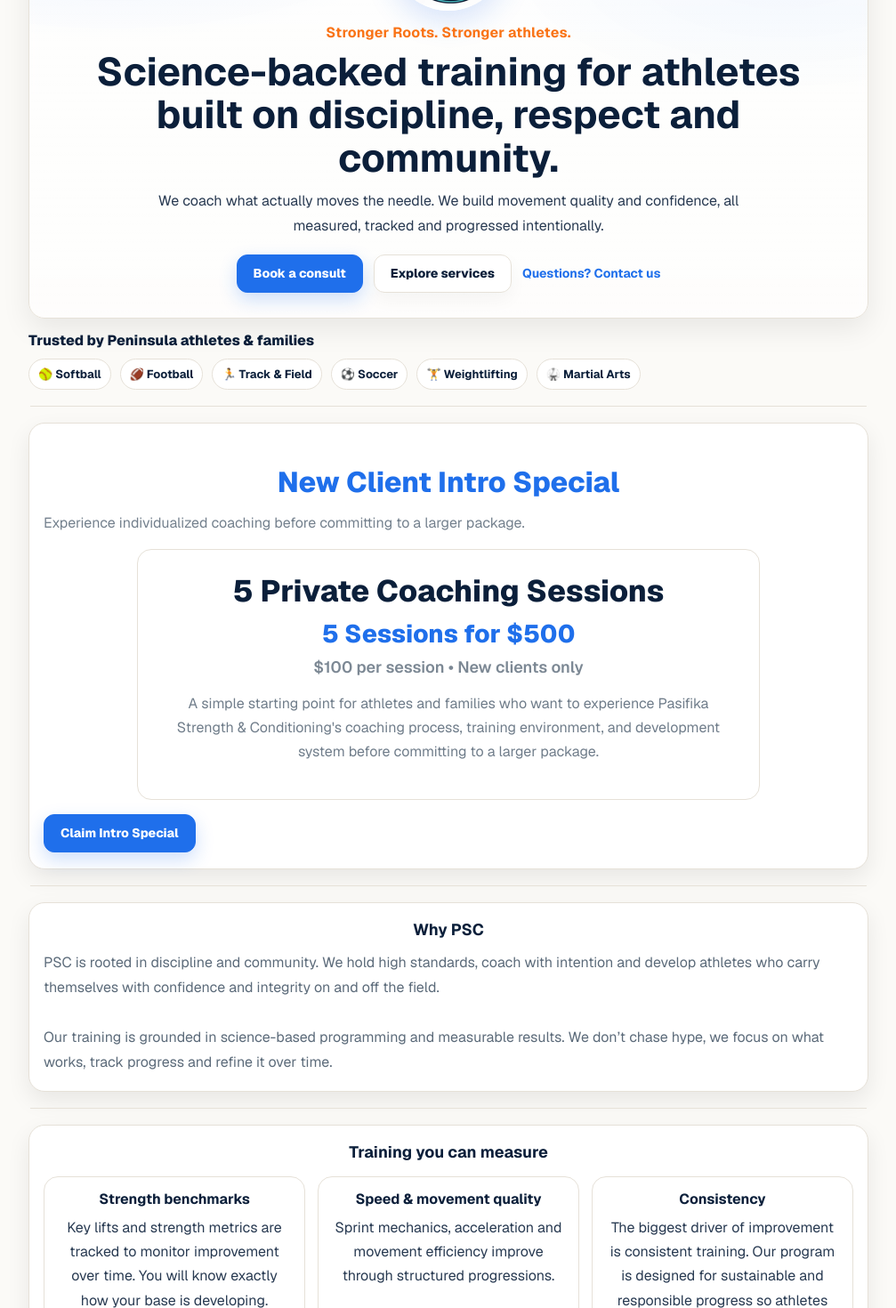
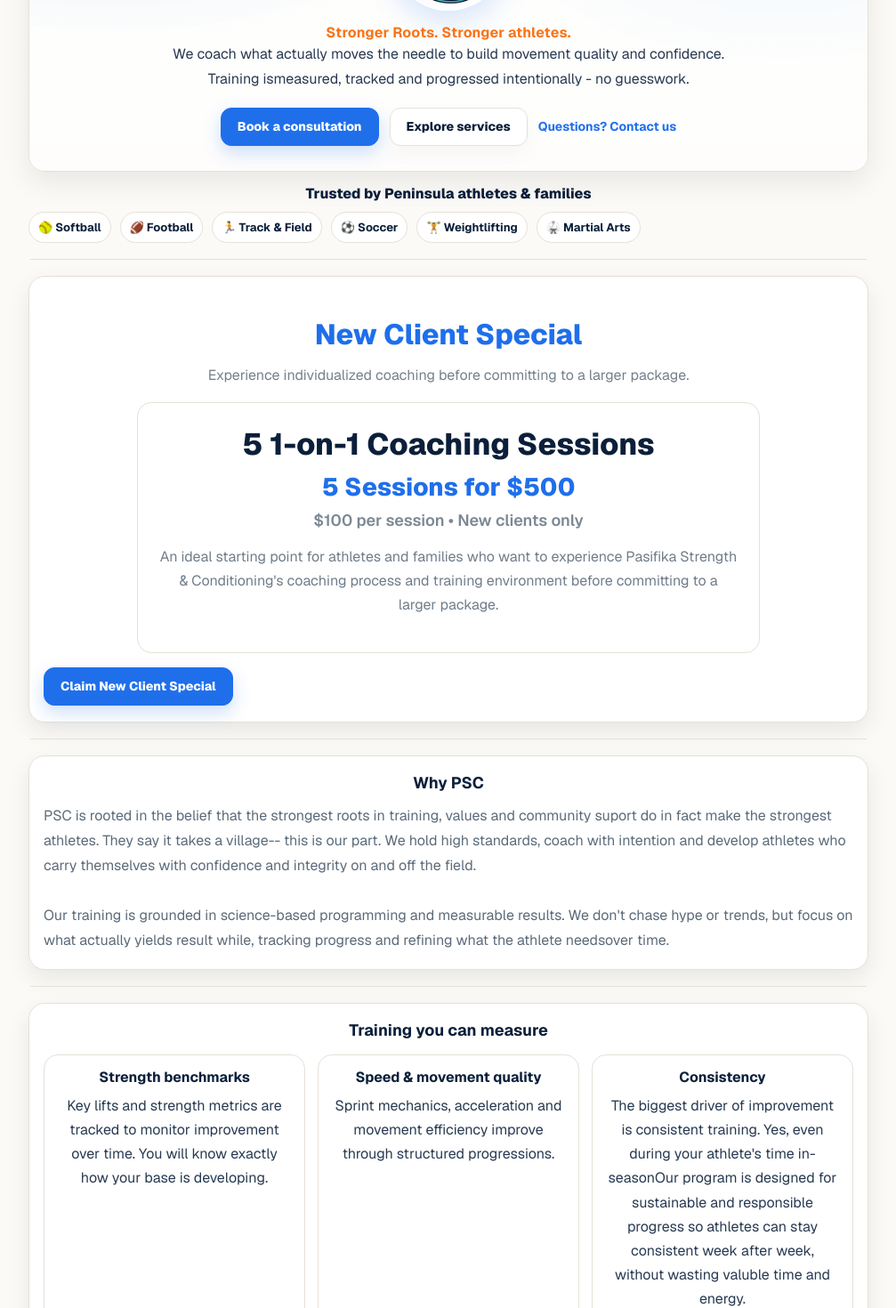
Before and after one commit to UHE4VY/pasifika-sc, a Next.js app: page / in a window 1280 px wide. Shown: the part 260-1730 px from the top of the page at 89% size, without its empty margins (136-1143 px from the left). Built offline with nearby package versions, Linux system fonts and the light colour scheme.

Commit message:
Edits to homepage and correction of CTA button book a consultation

```diff
--- a/app/page.tsx
+++ b/app/page.tsx
@@ -26,18 +26,17 @@
 
             <p style={kickerStyle}>Stronger Roots. Stronger athletes.</p>
 
-            <h1 style={titleStyle}>
-              Science-backed training for athletes built on discipline, respect and community.
-            </h1>
 
             <p style={subtitleStyle}>
-              We coach what actually moves the needle. We build movement
-              quality and confidence, all measured, tracked and progressed intentionally.
+              We coach what actually moves the needle to build movement
+              quality and confidence.
+              Training ismeasured, tracked and progressed intentionally -
+              no guesswork.
             </p>
 
             <div style={ctaRowStyle}>
               <CallToAction href="/schedule" variant="primary">
-                Book a consult
+                Book a consultation
               </CallToAction>
 
               <CallToAction href="/services" variant="secondary">
@@ -55,7 +54,10 @@
         <section style={credStyle}>
           <div style={trustBarStyle}>
             <div style={trustTitleStyle}>
-              Trusted by Peninsula athletes &amp; families
+              <span style={{ display: "block", textAlign: "center", width: "100%" }}>
+                Trusted by Peninsula athletes &amp; families
+              </span>
+
             </div>
 
             <div style={trustItemsStyle}>
@@ -82,11 +84,13 @@
     textAlign: "center",
   }}
 >
-  New Client Intro Special
+  New Client Special
 </h2>
 
   <p style={cardBodyStyle}>
-    Experience individualized coaching before committing to a larger package.
+    <span style={{ display: "block", textAlign: "center" }}>
+      Experience individualized coaching before committing to a larger package.
+    </span>
   </p>
 
   <div
@@ -110,7 +114,7 @@
     textAlign: "center",
   }}
 >
-  5 Private Coaching Sessions
+  5 1-on-1 Coaching Sessions
 </h3>
 
 <p
@@ -145,15 +149,17 @@
     textAlign: "center",
   }}
 >
-      A simple starting point for athletes and families who want to experience
-      Pasifika Strength & Conditioning's coaching process, training environment,
-      and development system before committing to a larger package.
+      An ideal starting point for athletes and families who want to experience
+      Pasifika Strength & Conditioning's coaching process and training environment before committing to a larger package.
     </p>
   </div>
 
   <div style={{ marginTop: 16 }}>
     <CallToAction href="/intake" variant="primary">
-      Claim Intro Special
+      <span style={{ display: "block", textAlign: "center", width: "100%" }}>
+        Claim New Client Special
+      </span>
+
     </CallToAction>
   </div>
 </section>
@@ -164,14 +170,15 @@
         <section style={panelStyle}>
           <h2 style={sectionTitleStyle}>Why PSC</h2>
           <p style={{ margin: 0, lineHeight: 1.75 }}>
-  PSC is rooted in discipline and community.
+  PSC is rooted in the belief that the strongest roots in training, values and community suport do in fact make the strongest athletes. They say it takes a village--
+  this is our part.
   We hold high standards, coach with intention and develop athletes
   who carry themselves with confidence and integrity on and off the field.
 
   <br /><br />
 
   Our training is grounded in science-based programming and measurable results.
-  We don’t chase hype, we focus on what works, track progress and refine it over time.
+  We don't chase hype or trends, but focus on what actually yields result while, tracking progress and refining what the athlete needsover time.
 
 </p>
         </section>
@@ -202,9 +209,9 @@
     <div style={cardStyle}>
       <h3 style={cardTitleCenteredStyle}>Consistency</h3>
       <p style={cardBodyCenteredStyle}>
-        The biggest driver of improvement is consistent training. Our
+        The biggest driver of improvement is consistent training. Yes, even during your athlete's time in-seasonOur
         program is designed for sustainable and responsible progress so
-        athletes can stay consistent week after week.
+        athletes can stay consistent week after week, without wasting valuble time and energy.
       </p>
     </div>
   </div>
@@ -225,7 +232,7 @@
           <div style={proofGridStyle}>
             <div style={proofCardStyle}>
               <h3 style={proofMetricStyle}>+1–2 mph</h3>
-              <p style={proofLabelStyle}>Sprint speed improvements</p>
+              <p style={proofLabelStyle}>Linear sprint speed improvements</p>
             </div>
 
             <div style={proofCardStyle}>
@@ -332,8 +339,7 @@
           <li>Performance + confidence-driven approach</li>
           <li>NASM CPT Certified</li>
           <li>
-            B.A. in English with an emphasis in 19th century British and
-            American Literature from CSU East Bay
+            B.A. in English from CSU East Bay
           </li>
           <li>
             Over 10 years of coaching experience working with athletes of all
@@ -378,14 +384,14 @@
   <div style={cardStyle}>
     <h3 style={cardTitleStyle}>2) Book a performance evaluation</h3>
     <p style={cardBodyStyle}>
-      We assess movement quality, strength baseline, and performance goals.
+      We assess movement quality, strength baseline, and program for your performance goals.
     </p>
   </div>
 
   <div style={cardStyle}>
     <h3 style={cardTitleStyle}>3) Start your training plan</h3>
     <p style={cardBodyStyle}>
-      We recommend the right coaching structure and guide you into a plan built for your goals.
+      We recommend the right coaching structure and guide you in your custom trainingplan built for your goals.
     </p>
   </div>
 </div>
@@ -421,7 +427,7 @@
             style={{ marginTop: 14, display: "flex", gap: 12, flexWrap: "wrap" }}
           >
             <CallToAction href="/schedule" variant="primary">
-              Book a consult
+              Book a consultation
             </CallToAction>
 
             <CallToAction href="/services" variant="secondary">
--- a/app/services/hybrid/page.tsx
+++ b/app/services/hybrid/page.tsx
@@ -32,7 +32,7 @@
             </CallToAction>
 
             <CallToAction href="/schedule" variant="secondary">
-              Book a consult
+              Book a consultation
             </CallToAction>
           </div>
         </section>
--- a/app/services/one-on-one/page.tsx
+++ b/app/services/one-on-one/page.tsx
@@ -32,7 +32,7 @@
             </CallToAction>
 
             <CallToAction href="/schedule" variant="secondary">
-              Book a consult
+              Book a consultation
             </CallToAction>
           </div>
         </section>
--- a/app/services/page.tsx
+++ b/app/services/page.tsx
@@ -123,7 +123,7 @@
       {/* Primary CTA */}
       <div style={{ marginTop: 28, textAlign: "center" }}>
         <CallToAction href="/schedule" variant="primary">
-          Book a consult
+          Book a consultation
         </CallToAction>
       </div>
 
--- a/app/services/remote/[tier]/page.tsx
+++ b/app/services/remote/[tier]/page.tsx
@@ -93,7 +93,7 @@
           </CallToAction>
 
           <CallToAction href="/schedule" variant="secondary">
-            Book a consult
+            Book a consultation
           </CallToAction>
         </div>
       </section>
--- a/app/services/remote/page.tsx
+++ b/app/services/remote/page.tsx
@@ -34,7 +34,7 @@
             </CallToAction>
 
             <CallToAction href="/schedule" variant="secondary">
-              Book a consult
+              Book a consultation
             </CallToAction>
           </div>
         </section>
--- a/app/services/youth-performance-training/page.tsx
+++ b/app/services/youth-performance-training/page.tsx
@@ -21,7 +21,7 @@
             Reserve early access
           </CallToAction>
           <CallToAction href="/schedule" variant="secondary">
-            Book a consult
+            Book a consultation
           </CallToAction>
         </div>
       </section>
@@ -76,7 +76,7 @@
       Start athlete intake
     </CallToAction>
     <CallToAction href="/schedule" variant="secondary">
-      Book a consult
+      Book a consultation
     </CallToAction>
   </div>
 </section>
--- a/components/Nav.tsx
+++ b/components/Nav.tsx
@@ -46,7 +46,7 @@
 
         <div style={cta}>
           <CallToAction href="/schedule" variant="primary">
-            Book a consult
+            Book a consultation
           </CallToAction>
         </div>
       </nav>
--- a/components/Testimonials.tsx
+++ b/components/Testimonials.tsx
@@ -18,7 +18,7 @@
 export default function Testimonials({
   items,
   ctaHref = "/schedule",
-  ctaText = "Book a consult",
+  ctaText = "Book a consultation",
 }: Props) {
   return (
     <section style={{ marginTop: 0 }}>
```
